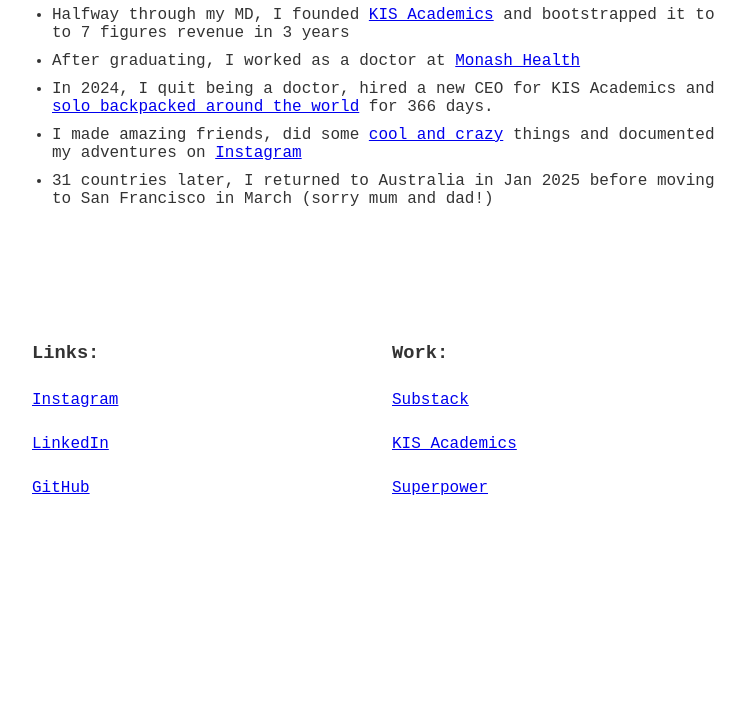
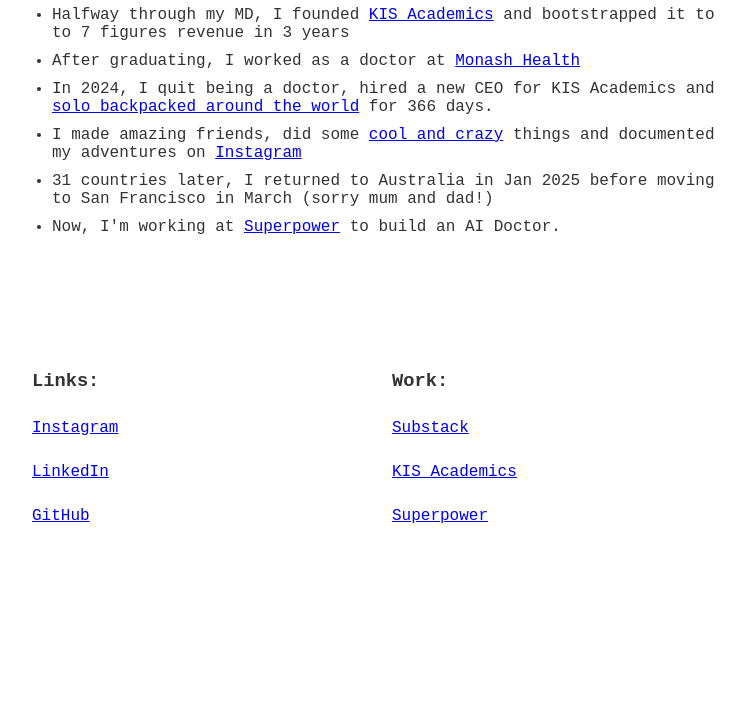
Before and after one commit to Mango117/manoj-website, a website: page index.html in a window 1280 px wide. Shown: the part 718-1429 px from the top of the page, without its empty margins (258-1003 px from the left). Drawn offline with Linux system fonts and the light colour scheme; no server answers; a web font is replaced by a local one.

Commit message:
Added reference to Superpower

```diff
--- a/index.html
+++ b/index.html
@@ -46,6 +46,7 @@
                 <li> In 2024, I quit being a doctor, hired a new CEO for KIS Academics and <a href="https://manojarachige.substack.com/p/why-i-travelled-the-world-for-366?r=f82b7">solo backpacked around the world</a> for 366 days.</li>
                 <li> I made amazing friends, did some <a href="https://manojarachige.substack.com/p/7-cool-and-crazy-things-i-did-in?r=f82b7">cool and crazy</a> things and documented my adventures on <a href="https://www.instagram.com/manoj_arachige/">Instagram</a></li>
                 <li> 31 countries later, I returned to Australia in Jan 2025 before moving to San Francisco in March (sorry mum and dad!)</li>
+                <li> Now, I'm working at <a href="https://superpower.com/">Superpower</a> to build an <a href="https://manojarachige.substack.com/p/i-quit-medicine-to-build-superpowers"></a>AI Doctor</a>.</li>
             </ul>
         </section>
 
```
